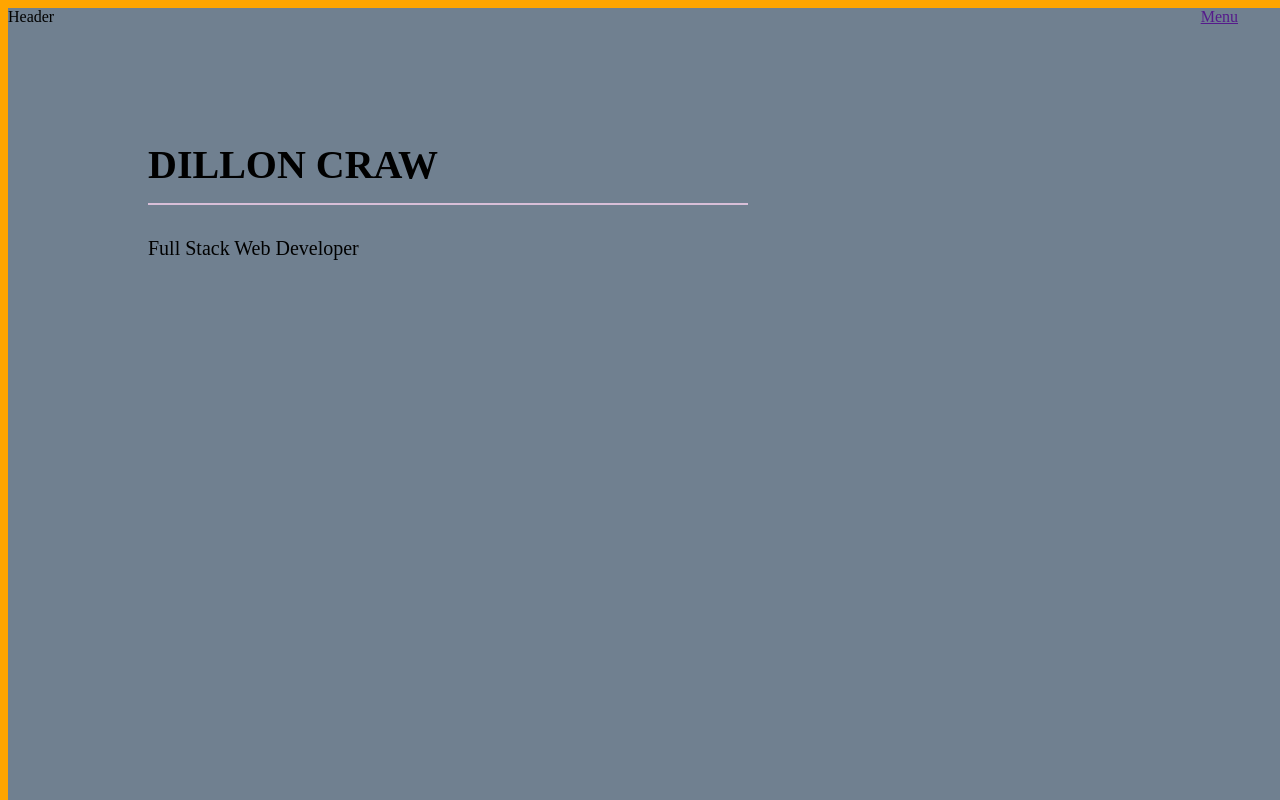
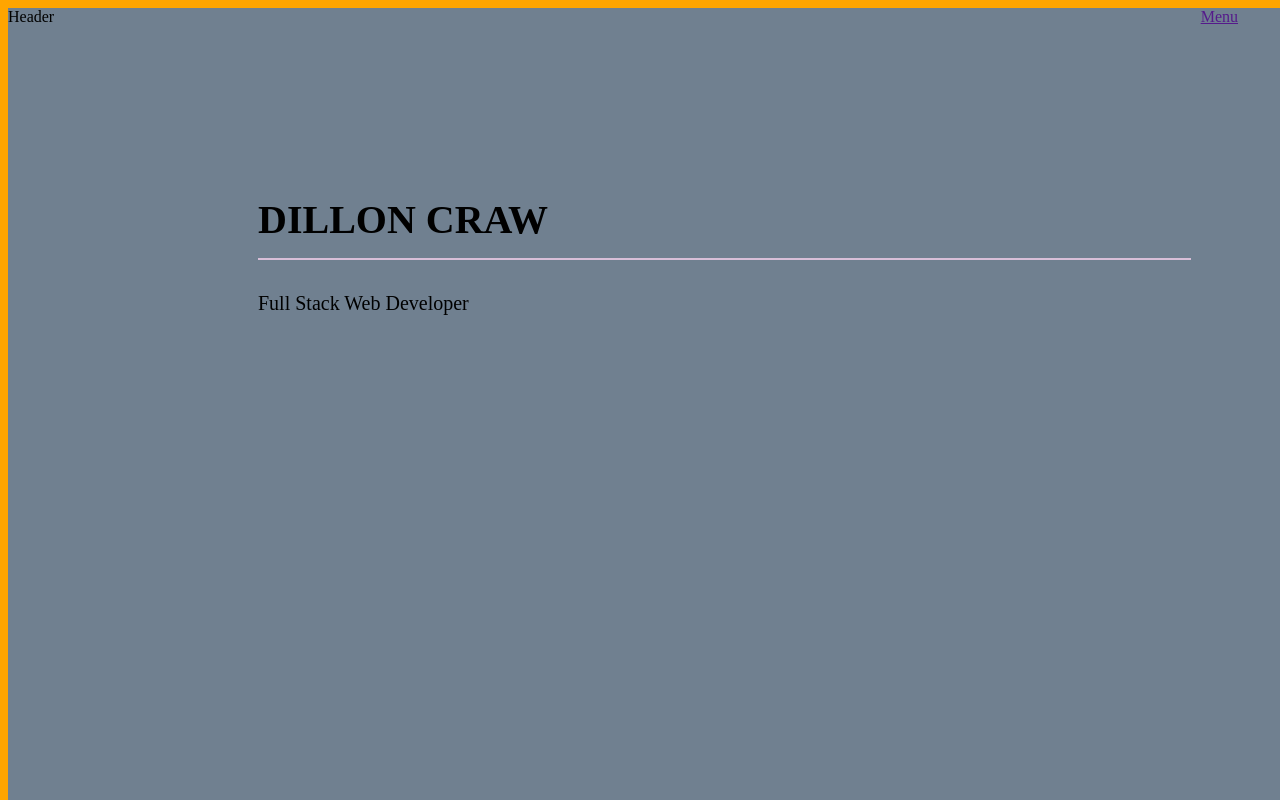
Before and after one commit to crawnic311/fullstack-portfolio, a plain HTML site: page index.html in a window 1280 px wide. Shown: the top 800 px of the page. Drawn offline with Linux system fonts and the light colour scheme.

Commit message:
CSS Banner updates

```diff
--- a/style.css
+++ b/style.css
@@ -30,10 +30,10 @@ body {
 }
 
 .inner-banner {
-    padding-top: 100px;
-    padding-left: 140px;
+    padding-top: 155px;
+    padding-left: 250px;
     height: 95px;
-    width: 600px;
+    width: 933px;
 }
 
 .inner-banner h2 {
```
